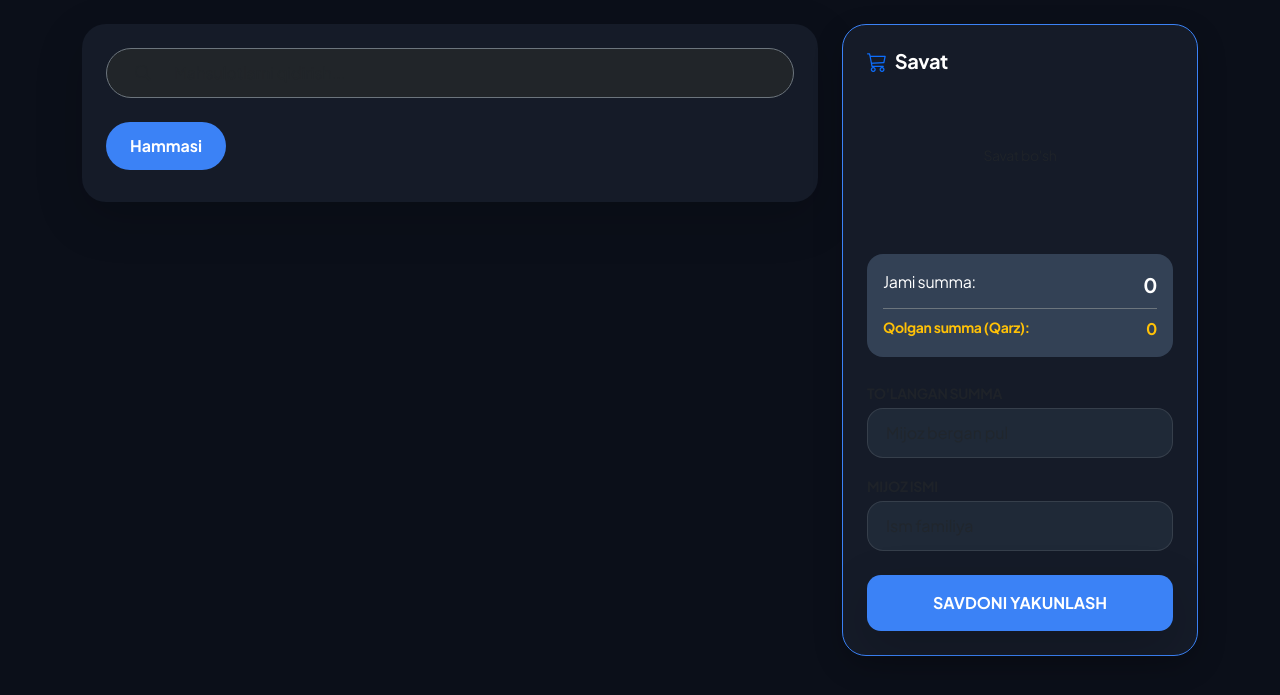
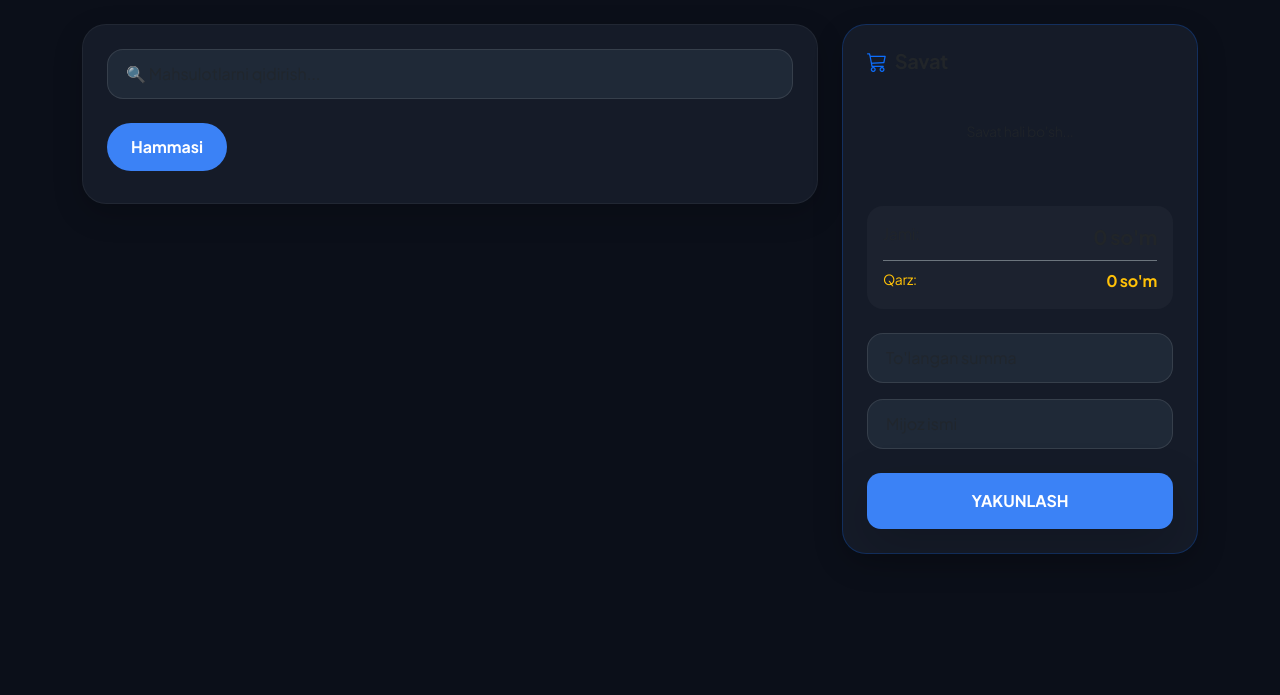
Before and after one commit to urmonaliyevv/market-sayt, a Flask app: page / in a window 1280 px wide. Shown: the part 85-780 px from the top of the page. Run offline with Flask 3, Linux system fonts and the light colour scheme; the visitor is signed in with stand-in values (Sample User, id 1); data that the repository does not hold is empty; some libraries are stand-ins or nearby versions.

Commit message:
Update index.html

```diff
--- a/templates/index.html
+++ b/templates/index.html
@@ -2,18 +2,14 @@
 {% block content %}
 <div class="row g-4">
     <div class="col-lg-8">
-        <div class="card p-4 shadow-lg mb-4 border-0">
-            <div class="input-group mb-4 bg-dark rounded-pill px-3 py-1 border border-secondary">
-                <span class="input-group-text bg-transparent border-0"><i class="bi bi-search text-muted"></i></span>
-                <input type="text" id="qidiruv" class="form-control bg-transparent border-0 py-2 text-white" placeholder="Mahsulotlarni qidirish...">
-            </div>
-
+        <div class="card p-4 mb-4">
+            <input type="text" id="qidiruv" class="form-control rounded-input mb-4" placeholder="🔍 Mahsulotlarni qidirish...">
             <div class="d-flex gap-2 overflow-auto pb-2" id="catBar">
                 <button class="btn btn-primary rounded-pill px-4 cat-btn" onclick="filterCat('all', this)">Hammasi</button>
                 {% set cats = [] %}
                 {% for p in products %}
                     {% if p.category and p.category not in cats %}
-                    <button class="btn btn-outline-secondary rounded-pill px-4 cat-btn text-white" onclick="filterCat('{{p.category}}', this)">{{p.category}}</button>
+                    <button class="btn btn-dark border-0 rounded-pill px-4 cat-btn" style="background: #1f2937" onclick="filterCat('{{p.category}}', this)">{{p.category}}</button>
                     {% if cats.append(p.category) %}{% endif %}
                     {% endif %}
                 {% endfor %}
@@ -23,17 +19,16 @@
         <div class="row g-3" id="productGrid">
             {% for p in products %}
             <div class="col-md-6 prod-item" data-name="{{p.name.lower()}}" data-cat="{{p.category}}">
-                <div class="card h-100 p-3">
+                <div class="card p-3 border-0 h-100">
                     <div class="d-flex justify-content-between align-items-center">
-                        <div class="flex-grow-1">
-                            <h6 class="fw-bold mb-1">{{p.name}}</h6>
-                            <span class="badge bg-light">{{p.stock}} {{p.unit}}</span>
+                        <div>
+                            <h6 class="fw-bold mb-1 text-white">{{p.name}}</h6>
+                            <span class="text-muted small">{{p.stock}} {{p.unit}} qoldi</span>
                         </div>
                         <div class="text-end">
-                            <div class="fw-bold fs-5 mb-2" style="color: var(--accent);">{{p.sell_price|format_money}}</div>
-                            <button class="btn btn-primary rounded-circle shadow" style="width: 45px; height: 45px;"
-                                    onclick="askQuantity('{{p.id}}', '{{p.name}}', '{{p.sell_price}}', '{{p.stock}}', '{{p.unit}}')">
-                                <i class="bi bi-plus-lg"></i>
+                            <div class="fw-bold fs-5 text-primary mb-2">{{p.sell_price|format_money}}</div>
+                            <button class="btn btn-primary rounded-pill px-3 py-1" onclick="askQuantity('{{p.id}}', '{{p.name}}', '{{p.sell_price}}', '{{p.stock}}', '{{p.unit}}')">
+                                <i class="bi bi-plus"></i>
                             </button>
                         </div>
                     </div>
@@ -44,38 +39,98 @@
     </div>
 
     <div class="col-lg-4">
-        <div class="card shadow-2xl p-4 sticky-top border-0" style="top: 90px; border: 1px solid var(--accent) !important;">
-            <h5 class="fw-bold mb-4 text-white"><i class="bi bi-cart3 text-primary me-2"></i>Savat</h5>
-
-            <div id="cartItems" class="mb-4" style="max-height: 250px; overflow-y: auto; min-height: 100px; color: #cbd5e1;">
-                <p class="text-center text-muted py-5 small">Savat bo'sh</p>
+        <div class="card p-4 sticky-top border-primary border-opacity-25" style="top: 100px;">
+            <h5 class="fw-bold mb-4"><i class="bi bi-cart3 text-primary me-2"></i>Savat</h5>
+            <div id="cartItems" class="mb-4" style="max-height: 250px; overflow-y: auto; min-height: 80px;">
+                <p class="text-center text-muted py-4 small">Savat hali bo'sh...</p>
             </div>
 
-            <div class="rounded-4 p-3 mb-4" style="background: #334155;">
-                <div class="d-flex justify-content-between mb-2 text-white">
-                    <span>Jami summa:</span>
-                    <span class="fw-bold fs-5" id="totalVal">0</span>
+            <div class="p-3 rounded-4 mb-4" style="background: rgba(255,255,255,0.03)">
+                <div class="d-flex justify-content-between mb-1">
+                    <span class="text-muted">Jami:</span>
+                    <span class="fw-bold fs-5" id="totalVal">0 so'm</span>
                 </div>
-                <div class="d-flex justify-content-between text-warning border-top border-secondary pt-2">
-                    <span class="small fw-bold">Qolgan summa (Qarz):</span>
-                    <span class="fw-bold" id="debtVal">0</span>
+                <div class="d-flex justify-content-between text-warning pt-2 border-top border-secondary mt-2">
+                    <span class="small">Qarz:</span>
+                    <span class="fw-bold" id="debtVal">0 so'm</span>
                 </div>
             </div>
 
             <div class="mb-3">
-                <label class="small fw-bold text-muted mb-1">TO'LANGAN SUMMA</label>
-                <input type="number" id="paidVal" class="form-control rounded-input" placeholder="Mijoz bergan pul" oninput="calculateDebt()">
+                <input type="number" id="paidVal" class="form-control rounded-input" placeholder="To'langan summa" oninput="calculateDebt()">
+            </div>
+            <div class="mb-4">
+                <input type="text" id="custName" class="form-control rounded-input" placeholder="Mijoz ismi">
             </div>
 
-            <div class="mb-4">
-                <label class="small fw-bold text-muted mb-1">MIJOZ ISMI</label>
-                <input type="text" id="custName" class="form-control rounded-input" placeholder="Ism familiya">
-            </div>
-
-            <button class="btn btn-primary w-100 py-3 fw-bold shadow-lg" onclick="completeSale()">
-                SAVDONI YAKUNLASH
-            </button>
+            <button class="btn btn-primary w-100 py-3 shadow-lg" onclick="completeSale()">YAKUNLASH</button>
         </div>
     </div>
 </div>
+
+<script>
+let cart = [];
+
+function filterCat(category, btn) {
+    document.querySelectorAll('.cat-btn').forEach(b => {
+        b.classList.remove('btn-primary');
+        b.classList.add('btn-dark');
+    });
+    btn.classList.add('btn-primary');
+    btn.classList.remove('btn-dark');
+
+    document.querySelectorAll('.prod-item').forEach(item => {
+        const itemCat = item.getAttribute('data-cat');
+        item.style.display = (category === 'all' || itemCat === category) ? 'block' : 'none';
+    });
+}
+
+function askQuantity(id, name, price, stock, unit) {
+    Swal.fire({
+        title: name,
+        input: 'number',
+        inputValue: 1,
+        showCancelButton: true,
+    }).then(res => {
+        if(res.isConfirmed && res.value > 0) {
+            let q = parseFloat(res.value);
+            let item = cart.find(x => x.id == id);
+            if(item) item.qty += q; else cart.push({id, name, price: parseFloat(price), qty: q, unit});
+            renderCart();
+        }
+    });
+}
+
+function renderCart() {
+    let h = ""; let total = 0;
+    cart.forEach((x, index) => {
+        let sum = x.price * x.qty;
+        total += sum;
+        h += `
+        <div class="d-flex justify-content-between mb-3">
+            <div><b class="d-block small text-white">${x.name}</b><small class="text-muted">${x.qty} x ${x.price.toLocaleString()}</small></div>
+            <div class="text-end"><span class="small d-block fw-bold">${sum.toLocaleString()}</span><i class="bi bi-trash text-danger pointer" onclick="cart.splice(${index},1);renderCart()"></i></div>
+        </div>`;
+    });
+    document.getElementById('cartItems').innerHTML = h || '<p class="text-center text-muted py-4 small">Savat hali bo\'sh...</p>';
+    document.getElementById('totalVal').innerText = total.toLocaleString() + " so'm";
+    calculateDebt();
+}
+
+function calculateDebt() {
+    let total = parseFloat(document.getElementById('totalVal').innerText.replace(/[^0-9.-]+/g, "")) || 0;
+    let paid = parseFloat(document.getElementById('paidVal').value) || 0;
+    let debt = Math.max(0, total - paid);
+    document.getElementById('debtVal').innerText = debt.toLocaleString() + " so'm";
+}
+
+function completeSale() {
+    if(cart.length == 0) return;
+    fetch('/bulk_sell', {
+        method: 'POST',
+        headers: {'Content-Type': 'application/json'},
+        body: JSON.stringify({items: cart, paid: document.getElementById('paidVal').value, customer: document.getElementById('custName').value})
+    }).then(res => location.reload());
+}
+</script>
 {% endblock %}
```
